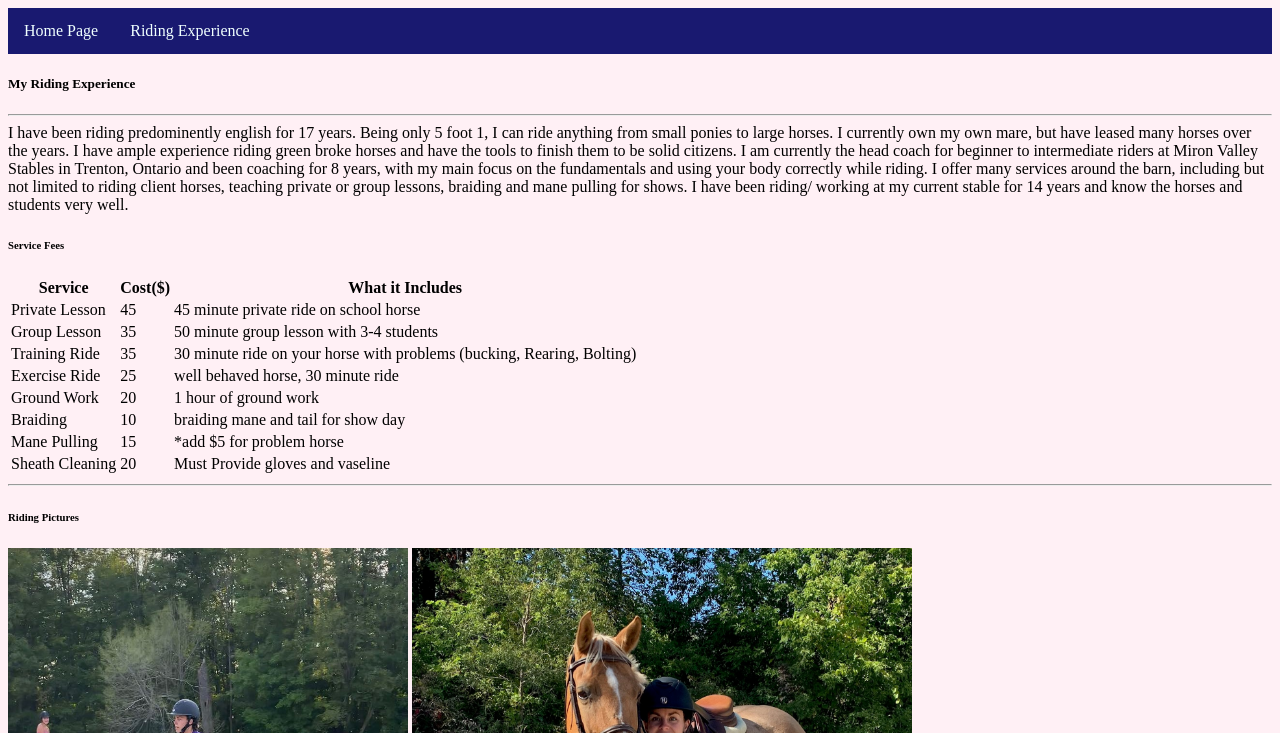
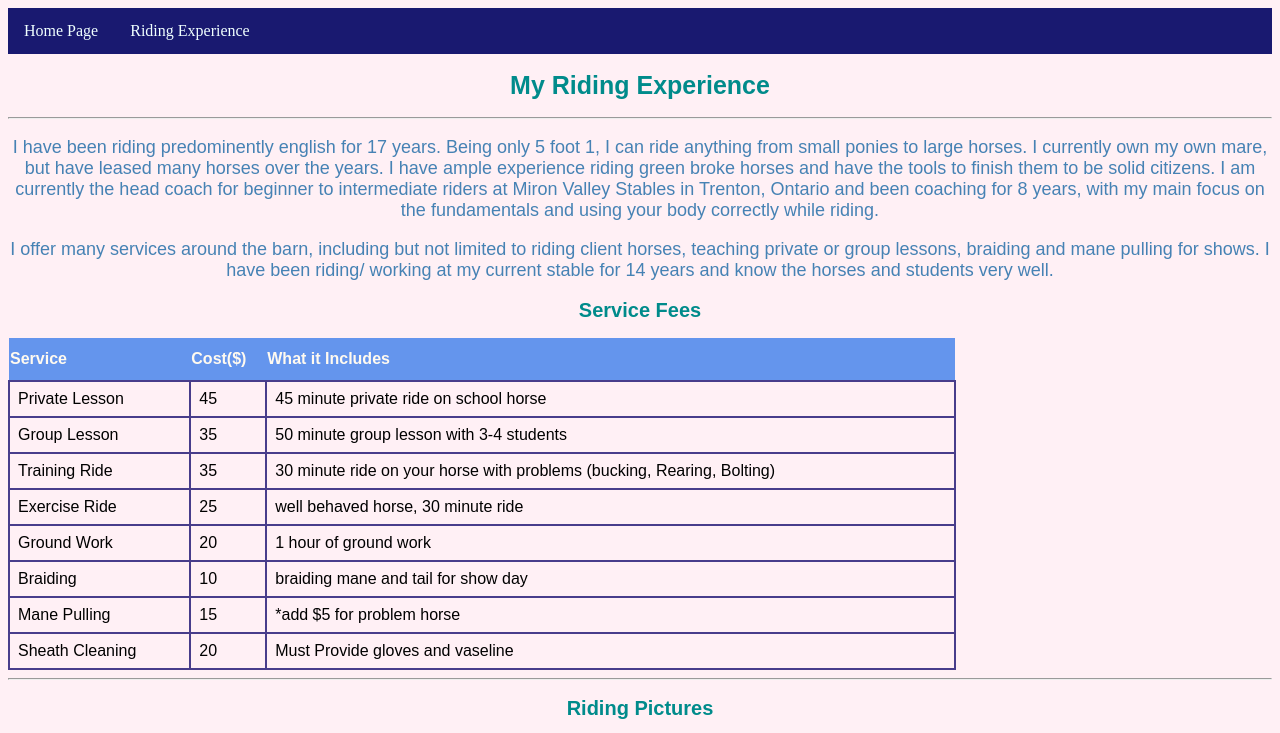
Before and after one commit to daniellebrazeau/daniellebrazeau.github.io, a plain HTML site: page secondpage.html in a window 1280 px wide. Shown: the top 733 px of the page. Drawn offline with Linux system fonts and the light colour scheme.

Commit message:
Update secondpage.html

```diff
--- a/secondpage.html
+++ b/secondpage.html
@@ -2,7 +2,7 @@
 <html lang="en">
   <body>
     <head>
-      <link rel="stylesheet" href="mycss.css">
+      <link rel="stylesheet" href="mycss2.css">
     </head>
 
      <!-- navigation Bar-->
@@ -13,20 +13,20 @@
 
 </ul>
  <!-- A blurb about my riding experience -->
-   <h5> My Riding Experience </h5>
+   <h1> My Riding Experience </h1>
 <hr>
     <div>
-      <p2> I have been riding predominently english for 17 years.
+      <p> I have been riding predominently english for 17 years.
       Being only 5 foot 1, I can ride anything from small ponies to large horses. I currently own my own mare, but have leased many horses over the years.
       I have ample experience riding green broke horses and have the tools to finish them to be solid citizens. I am currently the head coach for beginner to intermediate riders at Miron Valley Stables in Trenton, Ontario and been coaching for 8 years, with my main focus on the fundamentals and using your body correctly while riding.
-      </p2>
-      <p2> I offer many services around the barn, including but not limited to riding client horses, teaching private or group lessons, braiding and mane pulling for shows. I have been riding/ working at my current stable for 14 years and know the horses and students very well. </p2>
+      </p>
+      <p> I offer many services around the barn, including but not limited to riding client horses, teaching private or group lessons, braiding and mane pulling for shows. I have been riding/ working at my current stable for 14 years and know the horses and students very well. </p>
     </div>
 
 
 <!-- How much i charge for barn things -->
   <!-- Colours change up a bit for this page, want more of a 'rustic feel' -->
-    <h6> Service Fees </h6>
+    <h2> Service Fees </h2>
 <table id="HorseRidingFees">
   <tr>
     <th>Service</th>
@@ -76,7 +76,7 @@
 
 </table>
 <hr>
-  <h6> Riding Pictures </h6>
+  <h2> Riding Pictures </h2>
 
   <img src="image4.jpeg" alt="horse jumping" width="400" height="500">
   <img src="DixieandI.jpeg" alt="ribbons" width="500" height="500">
```
